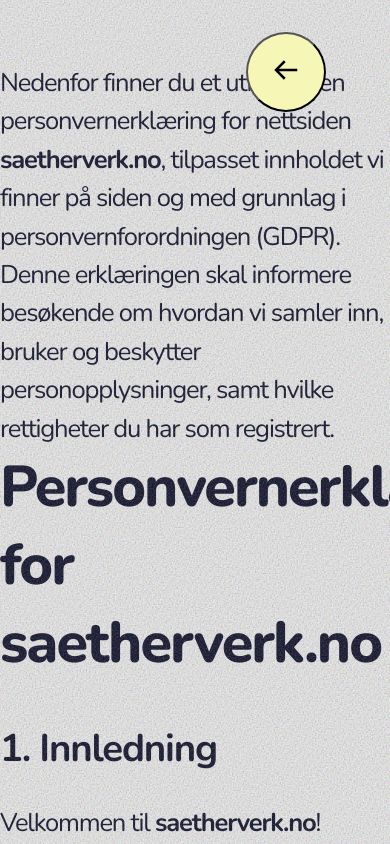
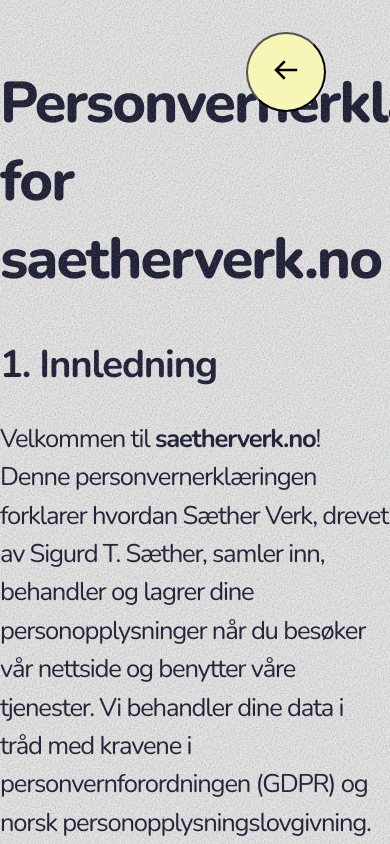
Before and after one commit to sitsae/verk, a React (Vite) app: page /personvern in a window 390 px wide. Shown: the top 844 px of the page. Built offline with nearby package versions, Linux system fonts and the light colour scheme.

Commit message:
fix: update max-width of policy wrapper for better responsiveness

```diff
--- a/src/assets/globalStyles.css
+++ b/src/assets/globalStyles.css
@@ -508,7 +508,7 @@
   color: #f6f7b6;
 }
 #policy-wrapper {
-  max-width: 1440px;
+  max-width: 800px;
   margin: 4rem auto;
 }
 #policy-wrapper h2 {
--- a/src/pages/Policy.tsx
+++ b/src/pages/Policy.tsx
@@ -8,13 +8,6 @@
       <button id="back-button" onClick={() => navigate(-1)}>
         <BiArrowBack size={"30px"} />
       </button>
-      <p>
-        Nedenfor finner du et utkast til en personvernerklæring for nettsiden{" "}
-        <strong>saetherverk.no</strong>, tilpasset innholdet vi finner på siden
-        og med grunnlag i personvernforordningen (GDPR). Denne erklæringen skal
-        informere besøkende om hvordan vi samler inn, bruker og beskytter
-        personopplysninger, samt hvilke rettigheter du har som registrert.
-      </p>
 
       <h1>Personvernerklæring for saetherverk.no</h1>
 
```
